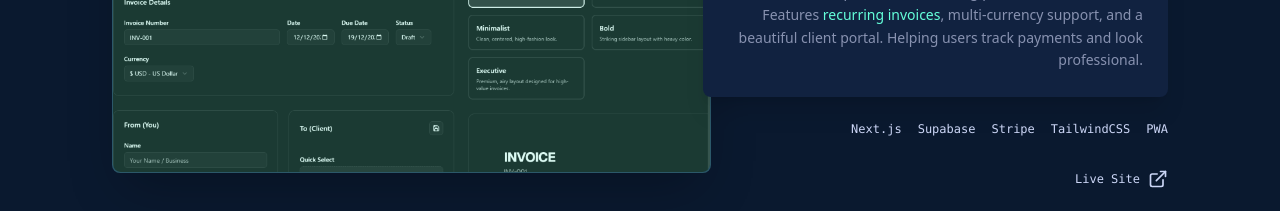
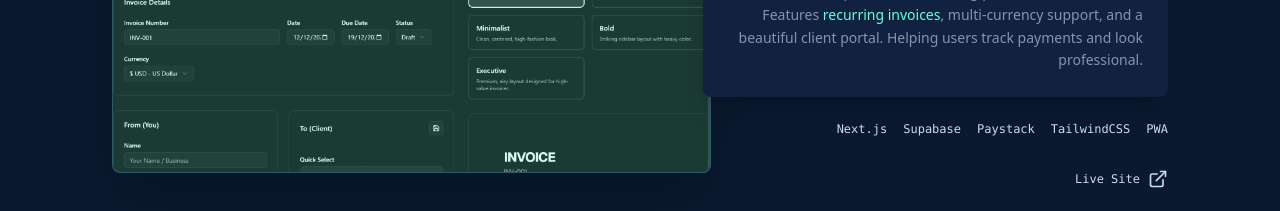
Before and after one commit to WayneChibeu/my-portfolio, a Next.js app: page / in a window 1280 px wide. Shown: the part 1160-1371 px from the top of the page. Built offline with nearby package versions, Linux system fonts and the light colour scheme.

Commit message:
Replace Stripe with Paystack, remove Figma from skills

```diff
--- a/src/components/sections/Projects.tsx
+++ b/src/components/sections/Projects.tsx
@@ -55,7 +55,7 @@ export default function Projects() {
                     <ul className="flex flex-wrap gap-4 justify-end text-slate-light font-mono text-xs mb-8">
                         <li>Next.js</li>
                         <li>Supabase</li>
-                        <li>Stripe</li>
+                        <li>Paystack</li>
                         <li>TailwindCSS</li>
                         <li>PWA</li>
                     </ul>
--- a/src/components/sections/Skills.tsx
+++ b/src/components/sections/Skills.tsx
@@ -5,7 +5,7 @@ import { motion } from "framer-motion";
 const skills = {
     "Languages": ["TypeScript", "JavaScript (ES6+)", "Kotlin", "Python", "SQL", "HTML5/CSS3"],
     "Frameworks": ["Next.js (App Router)", "React", "Node.js", "TailwindCSS", "Framer Motion"],
-    "Tools & Platforms": ["Git", "Supabase", "Vercel", "Android Studio", "Stripe", "Figma", "PostgreSQL"]
+    "Tools & Platforms": ["Git", "Supabase", "Vercel", "Android Studio", "Paystack", "PostgreSQL"]
 };
 
 export default function Skills() {
```
